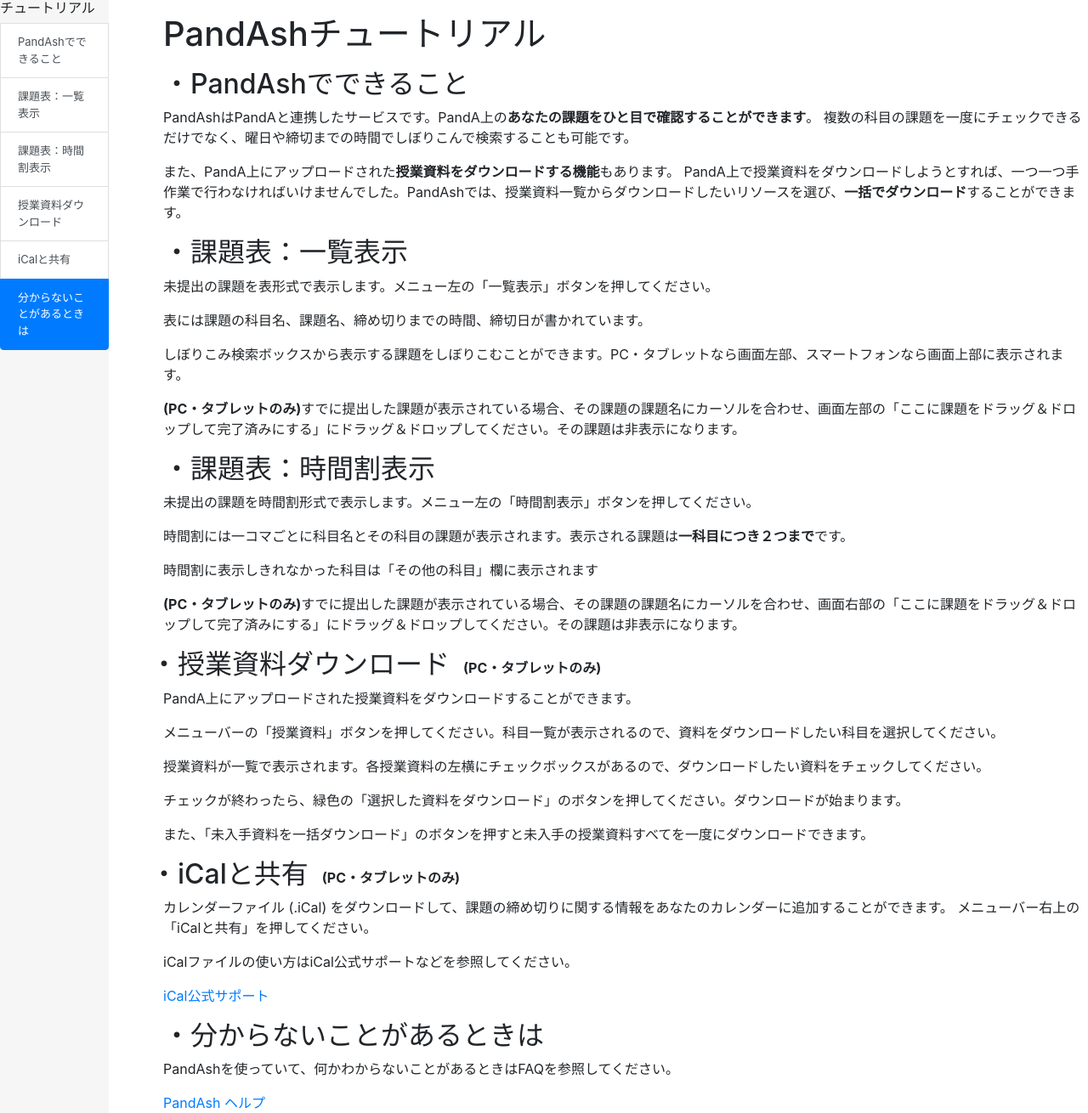
After one commit to kyoto-u/pandash, a Flask app: template app/templates/tutrial.htm in a window 1280 px wide. The commit adds this page. Shown: the whole page at 85% size. Run offline with Flask 2, Linux system fonts and the light colour scheme; the template is opened without the code that fills it, so the values that code supplies are empty; some libraries are stand-ins or nearby versions.

Commit message:
チュートリアルの追加

```diff
--- /dev/null
+++ b/app/static/css/tutrial.css
@@ -0,0 +1,25 @@
+ body {
+    position: absolute;
+    width: 100%;
+    top: 0;
+    bottom: 0;
+}
+
+#example-menu {
+    position: absolute;
+    top: 0;
+    bottom: 0;
+    width: 10vw;
+    z-index: 1;
+    background-color: #f6f6f6;
+    font-size: small;
+ }
+
+#example-main {
+    position: absolute;
+    top: 0;
+    bottom: 0;
+    width: 100%;
+    padding-left: 15vw;
+    overflow-y: scroll;
+}
--- a/app/templates/_homebase.htm
+++ b/app/templates/_homebase.htm
@@ -15,6 +15,7 @@
     <!-- BootstrapのJS読み込み -->
     <script src="{{ url_for('static', filename='bootstrap/js/bootstrap.min.js') }}"></script>
     <script src="{{ url_for('static', filename='bootstrap/js/bootstrap.js') }}"></script>
+    <script src="https://kit.fontawesome.com/7bb95e7ca3.js" crossorigin="anonymous"></script>
     <link rel="stylesheet" href="{{ url_for('static', filename='css/home.css') }}" type="text/css">
 </head>
 
--- /dev/null
+++ b/app/templates/tutrial.htm
@@ -0,0 +1,125 @@
+<!DOCTYPE html>
+<html>
+
+<head>
+    <link rel="stylesheet" href="https://stackpath.bootstrapcdn.com/bootstrap/4.2.1/css/bootstrap.min.css"
+        integrity="sha384-GJzZqFGwb1QTTN6wy59ffF1BuGJpLSa9DkKMp0DgiMDm4iYMj70gZWKYbI706tWS" crossorigin="anonymous">
+    <title>Scrollspy Example</title>
+    <script src="https://code.jquery.com/jquery-3.3.1.slim.min.js"
+        integrity="sha384-q8i/X+965DzO0rT7abK41JStQIAqVgRVzpbzo5smXKp4YfRvH+8abtTE1Pi6jizo"
+        crossorigin="anonymous"></script>
+    <link rel="stylesheet" href="{{ url_for('static', filename='css/tutrial.css') }}" type="text/css">
+    <script>
+        $(function () {
+            $('#example-main').scrollspy({ offset: $(window).height() / 2 });
+        });
+    </script>
+
+<body>
+    <h4>サンプル</h4>
+    <div id="example-menu" class="list-group">
+        <h6>チュートリアル</h6>
+        <a class="list-group-item list-group-item-action active" href="#section-1">PandAshでできること</a>
+        <a class="list-group-item list-group-item-action" href="#section-2">課題表：一覧表示</a>
+        <a class="list-group-item list-group-item-action" href="#section-3">課題表：時間割表示</a>
+        <a class="list-group-item list-group-item-action" href="#section-4">授業資料ダウンロード</a>
+        <a class="list-group-item list-group-item-action" href="#section-5">iCalと共有</a>
+        <a class="list-group-item list-group-item-action" href="#section-6">分からないことがあるときは</a>
+    </div>
+    <div id="example-main">
+        <p>
+        <h1>PandAshチュートリアル</h1>
+        </p>
+        <h2 id="section-1">・PandAshでできること</h2>
+        <div class="tutrialtext">
+            <p>
+                PandAshはPandAと連携したサービスです。PandA上の<strong>あなたの課題をひと目で確認することができます</strong>。
+                複数の科目の課題を一度にチェックできるだけでなく、曜日や締切までの時間でしぼりこんで検索することも可能です。
+            </p>
+            <p>
+                また、PandA上にアップロードされた<strong>授業資料をダウンロードする機能</strong>もあります。
+                PandA上で授業資料をダウンロードしようとすれば、一つ一つ手作業で行わなければいけませんでした。PandAshでは、授業資料一覧からダウンロードしたいリソースを選び、<strong>一括でダウンロード</strong>することができます。
+            </p>
+        </div>
+        <h2 id="section-2">・課題表：一覧表示</h2>
+        <div class="tutrialtext">
+            <p>
+                未提出の課題を表形式で表示します。メニュー左の「一覧表示」ボタンを押してください。
+            </p>
+            <p>
+                表には課題の科目名、課題名、締め切りまでの時間、締切日が書かれています。
+            </p>
+            <p>
+                しぼりこみ検索ボックスから表示する課題をしぼりこむことができます。PC・タブレットなら画面左部、スマートフォンなら画面上部に表示されます。
+            </p>
+            <p>
+                <b>(PC・タブレットのみ)</b>すでに提出した課題が表示されている場合、その課題の課題名にカーソルを合わせ、画面左部の「ここに課題をドラッグ＆ドロップして完了済みにする」にドラッグ＆ドロップしてください。その課題は非表示になります。
+            </p>
+
+        </div>
+        <h2 id="section-3">・課題表：時間割表示</h2>
+        <div class="tutrialtext">
+            <p>未提出の課題を時間割形式で表示します。メニュー左の「時間割表示」ボタンを押してください。</p>
+            <p>時間割には一コマごとに科目名とその科目の課題が表示されます。表示される課題は<b>一科目につき２つまで</b>です。</p>
+            <p>時間割に表示しきれなかった科目は「その他の科目」欄に表示されます</p>
+            <p><b>(PC・タブレットのみ)</b>すでに提出した課題が表示されている場合、その課題の課題名にカーソルを合わせ、画面右部の「ここに課題をドラッグ＆ドロップして完了済みにする」にドラッグ＆ドロップしてください。その課題は非表示になります。
+            </p>
+        </div>
+        <div id="section-4">
+            <div class="row align-items-center">
+                <h2>・授業資料ダウンロード</h2>
+                <b>　(PC・タブレットのみ)</b>
+            </div>
+        </div>
+        <div class="tutrialtext">
+            <p>
+                PandA上にアップロードされた授業資料をダウンロードすることができます。
+            </p>
+            <p>
+                メニューバーの「授業資料」ボタンを押してください。科目一覧が表示されるので、資料をダウンロードしたい科目を選択してください。
+            </p>
+            <p>
+                授業資料が一覧で表示されます。各授業資料の左横にチェックボックスがあるので、ダウンロードしたい資料をチェックしてください。
+            </p>
+            <p>
+                チェックが終わったら、緑色の「選択した資料をダウンロード」のボタンを押してください。ダウンロードが始まります。
+            </p>
+            <p>
+                また、「未入手資料を一括ダウンロード」のボタンを押すと未入手の授業資料すべてを一度にダウンロードできます。
+            </p>
+        </div>
+        <div id="section-5">
+            <div class="row align-items-center">
+                <h2>・iCalと共有</h2>
+                <b>　(PC・タブレットのみ)</b>
+            </div>
+        </div>
+        <div class="tutrialtext">
+            <p>
+                カレンダーファイル (.iCal) をダウンロードして、課題の締め切りに関する情報をあなたのカレンダーに追加することができます。
+                メニューバー右上の「iCalと共有」を押してください。
+            </p>
+            <p>
+                iCalファイルの使い方はiCal公式サポートなどを参照してください。
+            </p>
+            <p>
+                <a href="#">iCal公式サポート</a>
+            </p>
+        </div>
+        <h2 id="section-6">・分からないことがあるときは</h2>
+        <div class="tutrialtext">
+            <p>
+                PandAshを使っていて、何かわからないことがあるときはFAQを参照してください。
+            </p>
+            <a href="#">PandAsh ヘルプ</a>
+        </div>
+    </div>
+    <script src="https://cdnjs.cloudflare.com/ajax/libs/popper.js/1.14.6/umd/popper.min.js"
+        integrity="sha384-wHAiFfRlMFy6i5SRaxvfOCifBUQy1xHdJ/yoi7FRNXMRBu5WHdZYu1hA6ZOblgut"
+        crossorigin="anonymous"></script>
+    <script src="https://stackpath.bootstrapcdn.com/bootstrap/4.2.1/js/bootstrap.min.js"
+        integrity="sha384-B0UglyR+jN6CkvvICOB2joaf5I4l3gm9GU6Hc1og6Ls7i6U/mkkaduKaBhlAXv9k"
+        crossorigin="anonymous"></script>
+</body>
+
+</html>
```
Also changed, not shown: app/templates/help.htm (+25 -5 lines).
